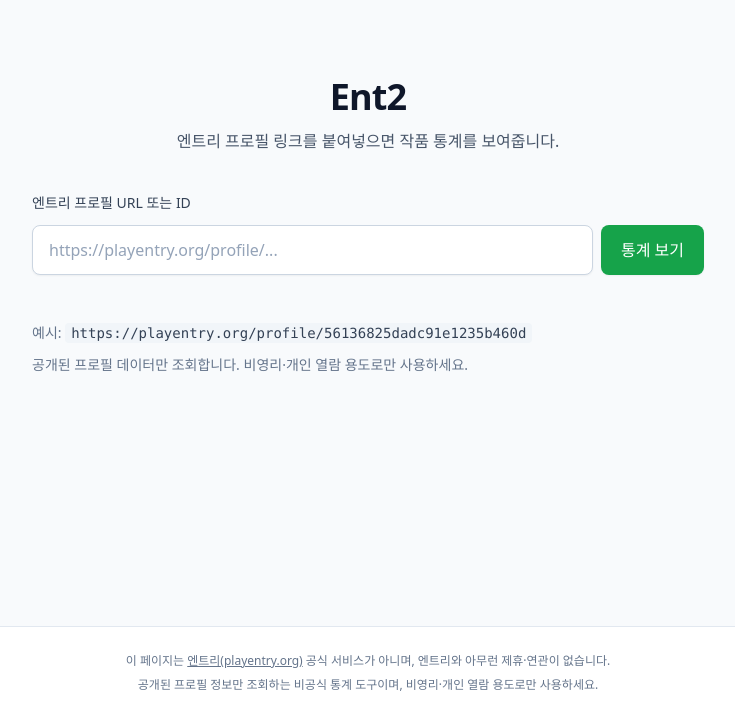
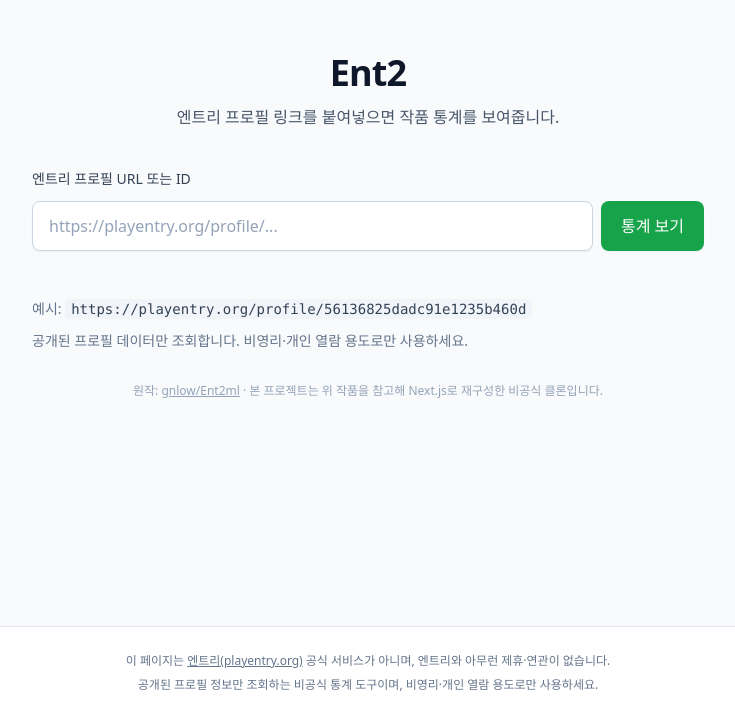
Before and after one commit to 205sla/entry-user-stats, a Next.js app: page / in a window 1280 px wide. Shown: the part 174-892 px from the top of the page, without its empty margins (272-1007 px from the left). Built offline with nearby package versions, Linux system fonts and the light colour scheme.

Commit message:
Update page.tsx

```diff
--- a/app/page.tsx
+++ b/app/page.tsx
@@ -26,6 +26,19 @@
             공개된 프로필 데이터만 조회합니다. 비영리·개인 열람 용도로만 사용하세요.
           </p>
         </section>
+
+        <p className="mt-8 text-center text-xs text-slate-400">
+          원작:{" "}
+          <a
+            href="https://github.com/gnlow/Ent2ml"
+            target="_blank"
+            rel="noreferrer"
+            className="underline hover:text-slate-600"
+          >
+            gnlow/Ent2ml
+          </a>{" "}
+          · 본 프로젝트는 위 작품을 참고해 Next.js로 재구성한 비공식 클론입니다.
+        </p>
       </div>
     </main>
   )
```
